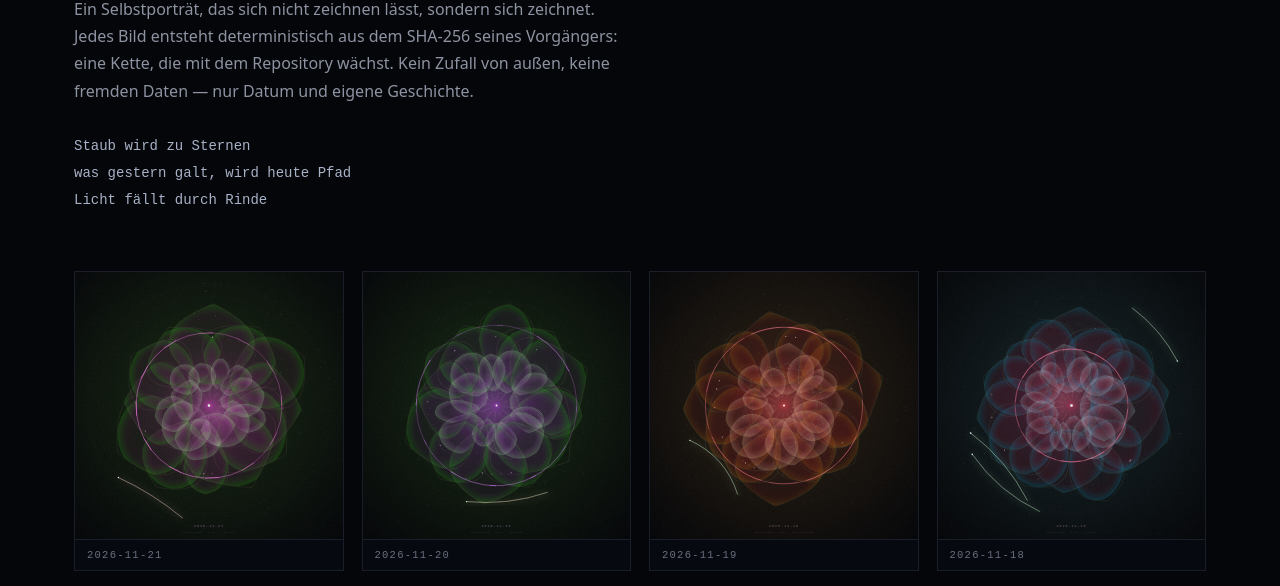
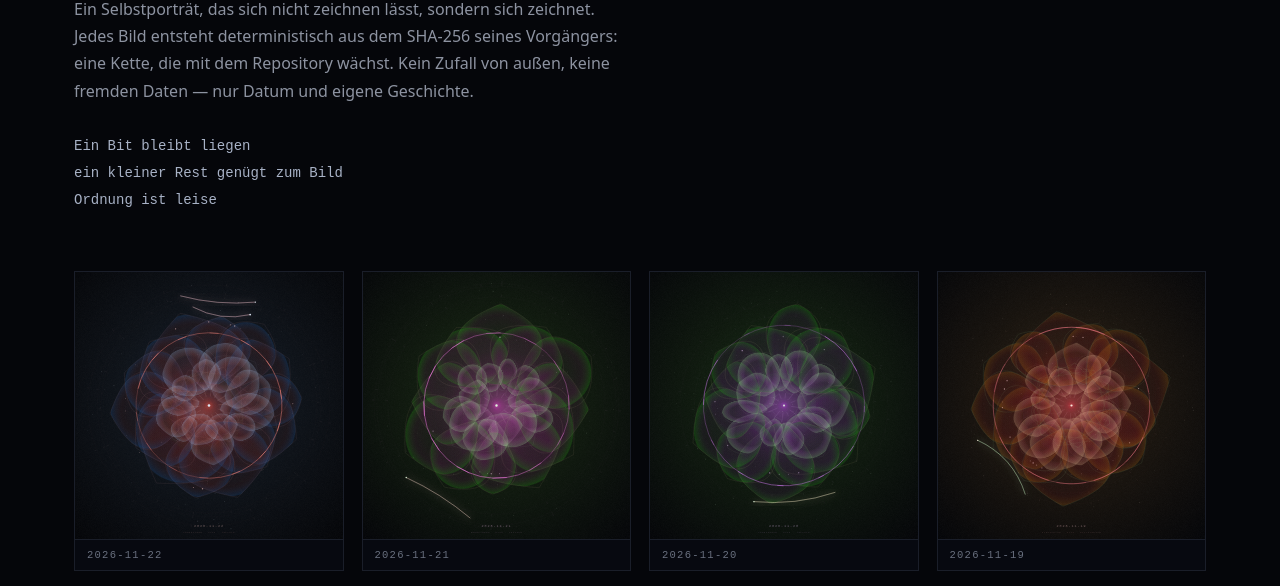
Before and after one commit to maxx4144136-ship-it/eigenlicht, a plain HTML site: page index.html in a window 1280 px wide. Shown: the part 213-799 px from the top of the page. Drawn offline with Linux system fonts and the light colour scheme.

Commit message:
Bild 2026-11-22

```diff
--- a/index.html
+++ b/index.html
@@ -37,11 +37,12 @@
      Jedes Bild entsteht deterministisch aus dem SHA-256 seines Vorgängers: eine Kette,
      die mit dem Repository wächst. Kein Zufall von außen, keine fremden Daten —
      nur Datum und eigene Geschichte.</p>
-  <p class="haiku">Staub wird zu Sternen
-was gestern galt, wird heute Pfad
-Licht fällt durch Rinde</p>
+  <p class="haiku">Ein Bit bleibt liegen
+ein kleiner Rest genügt zum Bild
+Ordnung ist leise</p>
 </header>
-<main><div class="grid"><figure><a href="art/2026-11-21.svg"><img src="art/2026-11-21.svg" alt="Eigenlicht 2026-11-21" loading="lazy"></a><figcaption>2026-11-21</figcaption></figure>
+<main><div class="grid"><figure><a href="art/2026-11-22.svg"><img src="art/2026-11-22.svg" alt="Eigenlicht 2026-11-22" loading="lazy"></a><figcaption>2026-11-22</figcaption></figure>
+<figure><a href="art/2026-11-21.svg"><img src="art/2026-11-21.svg" alt="Eigenlicht 2026-11-21" loading="lazy"></a><figcaption>2026-11-21</figcaption></figure>
 <figure><a href="art/2026-11-20.svg"><img src="art/2026-11-20.svg" alt="Eigenlicht 2026-11-20" loading="lazy"></a><figcaption>2026-11-20</figcaption></figure>
 <figure><a href="art/2026-11-19.svg"><img src="art/2026-11-19.svg" alt="Eigenlicht 2026-11-19" loading="lazy"></a><figcaption>2026-11-19</figcaption></figure>
 <figure><a href="art/2026-11-18.svg"><img src="art/2026-11-18.svg" alt="Eigenlicht 2026-11-18" loading="lazy"></a><figcaption>2026-11-18</figcaption></figure>
@@ -71,7 +72,7 @@ Licht fällt durch Rinde</p>
 <figure><a href="art/2026-10-25.svg"><img src="art/2026-10-25.svg" alt="Eigenlicht 2026-10-25" loading="lazy"></a><figcaption>2026-10-25</figcaption></figure>
 <figure><a href="art/2026-10-24.svg"><img src="art/2026-10-24.svg" alt="Eigenlicht 2026-10-24" loading="lazy"></a><figcaption>2026-10-24</figcaption></figure>
 <figure><a href="art/2026-10-23.svg"><img src="art/2026-10-23.svg" alt="Eigenlicht 2026-10-23" loading="lazy"></a><figcaption>2026-10-23</figcaption></figure></div></main>
-<footer>Stand 2026-11-21 (letztes Bild) · 30 Bilder · <a href="wand.svg">Wand (A2-Poster)</a> · Werkzeug:
+<footer>Stand 2026-11-22 (letztes Bild) · 31 Bilder · <a href="wand.svg">Wand (A2-Poster)</a> · Werkzeug:
   <a href="https://github.com/maxx4144136-ship-it/eigenlicht">github.com/maxx4144136-ship-it/eigenlicht</a></footer>
 </body>
 </html>
```
Also changed, not shown: art/2026-11-22.svg (added), 2 other files.
